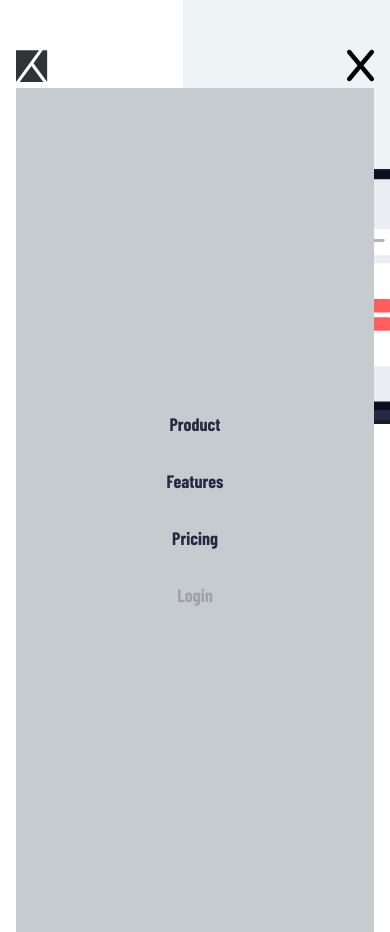
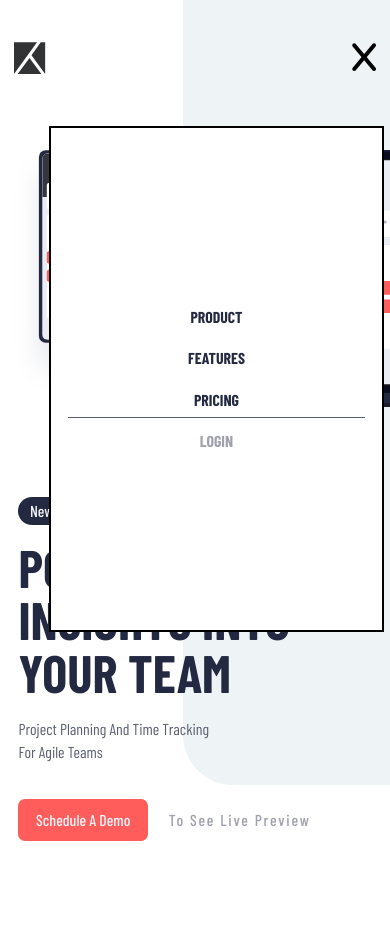
Before and after one commit to Ehtish/project-tracking, a plain HTML site: page index.html in a window 390 px wide. Both pictures are taken after a click on the element 358 px from the left and 67 px from the top of the page. Shown: the top 932 px of the page. After the commit the page ends 905 px from the top, so only its background shows below. Drawn offline with nearby package versions, Linux system fonts and the light colour scheme.

Commit message:
Add files via upload

```diff
--- a/index.html
+++ b/index.html
@@ -23,7 +23,8 @@
                     <li><a class="navlink" href="#">Product</a></li>
                     <li><a class="navlink" href="#">Features</a></li>
                     <li><a class="navlink" href="#">Pricing</a></li>
-                    <li><a class="navlink last" href="#">Login</a></li>
+
+                    <li><i class="fas fa-circle"></i><a class="navlink last" href="#">Login </a></li>
                 </ul>
                 <div class="mobile-navbar-btn">
                     <i class="mobile-navbar-icon | fa fa-bars fa-2x" name="menu"></i>
--- a/style.css
+++ b/style.css
@@ -125,7 +125,7 @@ picture {
 
 .navlist {
   display: flex;
-  gap: 3rem;
+  gap: 4.5rem;
 }
 .logo {
   cursor: pointer;
@@ -134,9 +134,14 @@ picture {
   color: var(--dark-blue);
   font-weight: var(--fw-bold);
 }
+.last, .fa-circle{
+  color: var(--grayish-blue);
+}
+.fa-circle{
+  font-size: 1rem;
+}
 .last {
   margin-left: 3rem;
-  color: var(--grayish-blue);
 }
 .navlink:hover,
 .last:hover {
@@ -147,6 +152,7 @@ picture {
 p {
   color: var(--grayish-blue);
 }
+.navlink,
 p,
 h1 {
   text-transform: uppercase;
@@ -231,28 +237,13 @@ h1 {
 .navbar{
   position: relative;
 }
-.active .navlist{
-  width: 100%;
-    height: 100vh;
-    background-color: hsl(200, 9%, 79%);
-    position: absolute;
-    top: 4rem;
-    left: 0;
-    display: flex;
-    flex-direction: column;
-    justify-content: center;
-    align-items: center;
-    transform: translateY(0%);
-    z-index: 1;
-    opacity: 0;
-    visibility: hidden;
-    pointer-events: none;
-}
 
-/* for medium & small devices */
-@media (max-width: 425px) {
+
+
+/* for tablet  */
+@media (max-width: 768px) {
   html {
-    font-style: 45%;
+    font-size: 55%;
   }
   .left {
     order: 1;
@@ -265,8 +256,28 @@ h1 {
     display: none;
   } */
   .last {
+    border-top: 1px solid var(--dark-grayish-blue);
+    padding:1.5rem 15rem 0;
     margin-left: 0;
   }
+  .navlist{
+    border: 2px solid black;
+    width: 38rem;
+    height: 60vh;
+    background-color: white;
+    position: absolute;
+    top: 9.5rem;
+    left: 25rem;
+    display: flex;
+    flex-direction: column;
+    justify-content: center;
+    align-items: center;
+    transform: translateY(0%);
+    z-index: 1;
+    opacity: 0;
+    visibility: hidden;
+    pointer-events: none;
+}
   .active .navlist {
     transform: translateY(0%);
     transition: all 0.5s linear;
@@ -281,41 +292,30 @@ h1 {
   .active .mobile-navbar-btn .mobile-navbar-icon[name="menu"] {
     display: none;
   }
-}
-@media (max-width: 768px) {
-  html {
-    font-style: 45%;
-  }
-  .left {
-    order: 1;
-  }
-  /* toogle btn */
-  /* .mobile-navbar-btn {
-    display: block;
-  } */
-  .navlist{
+  .fa-circle{
     display: none;
   }
-  .last {
-    margin-left: 0;
-  }
-  .active .navbar {
-    transform: translateX(0);
-    opacity: 1;
-    visibility: visible;
-    pointer-events: auto;
-  }
-
-  .active .mobile-navbar-btn .mobile-navbar-icon[name="close"] {
-    display: block;
-  }
-  .active .mobile-navbar-btn .mobile-navbar-icon[name="menu"] {
-    display: none;
+  .even-columns{
+    gap: 8rem;
   }
 }
-/* for laptop */
-@media (max-width: 998px) {
-  html {
-    font-style: 55%;
+/* for medium & small devices */
+@media (max-width: 425px) {
+  h1, .last-text{
+    width: 100%;
+  }
+  .even-columns{
+    gap: 8rem;
+  }
+  .left{
+    padding: 0.5rem;
+    margin: 2rem auto;
+  }
+  .bg{
+    height: 93vh;
+  }
+  .navlist{
+    left: 4rem;
+    gap: 2rem;
   }
 }
```
